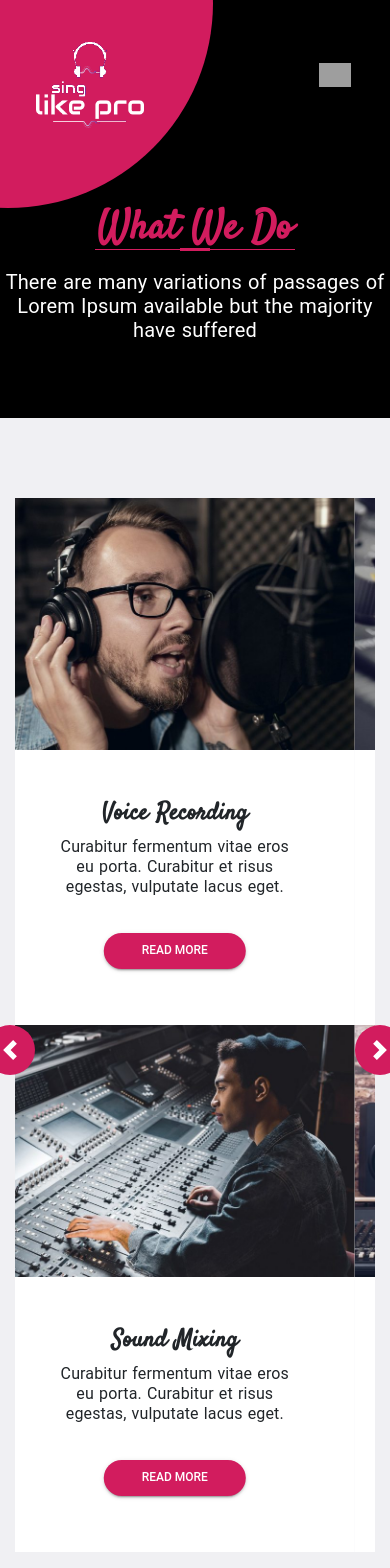
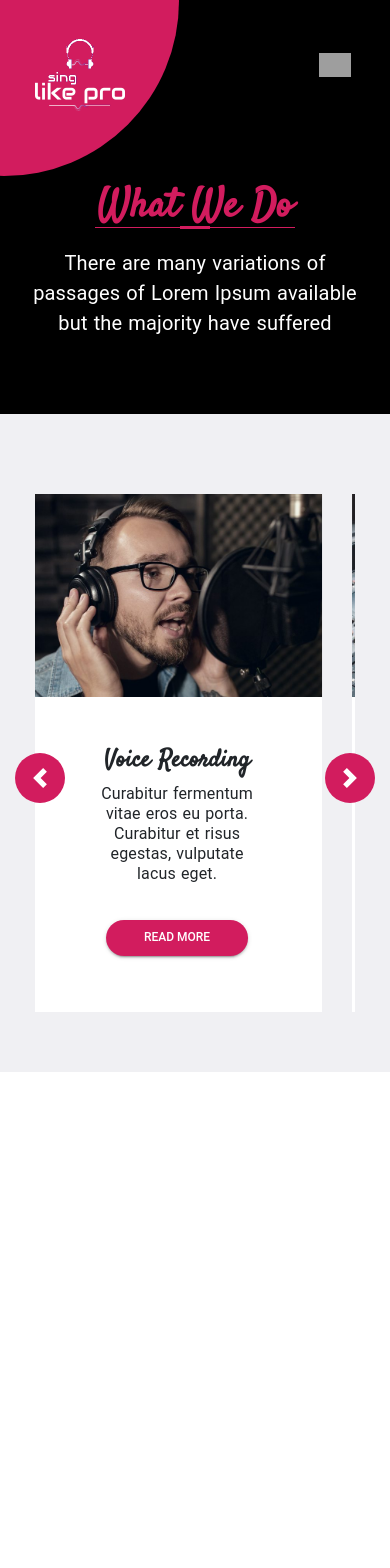
Before and after one commit to bharatbiswal/SingLikePro, a Nuxt app: page /service in a window 390 px wide. Shown: the top 1568 px of the page. After the commit the page ends 1072 px from the top, so only its background shows below. Built offline with nearby package versions, Linux system fonts and the light colour scheme; grey boxes are pictures that could not be loaded; a web font is replaced by a local one.

Commit message:
modified changes for service responsive

```diff
--- a/components/Navbar3.vue
+++ b/components/Navbar3.vue
@@ -7,7 +7,6 @@
             class="img-responsive img-large"
             src=".././assets/images/logo3.png"
             alt="logo"
-            style="width: 120px;"
           />
           <!-- <img
             class="img-responsive img-small"
@@ -311,6 +310,7 @@ li {
 }
  .img-large {
     display: inline-block;
+    width: 120px;
   }
   .navbar-item-padding{
     padding-left: 50px;
@@ -391,7 +391,14 @@ li {
   .img-large {
     position: static;
     left: 0px;
+    width: 100px;
   }
+  .navbar-brand::after {
+    width: 350px;
+    height: 350px;
+    left: 1%;
+    top: 1%;
+}
 
 }
 @media (max-width: 500px) {
--- a/pages/service.vue
+++ b/pages/service.vue
@@ -7,14 +7,14 @@
         <h3>What We Do</h3>
         <p>There are many variations of passages of Lorem Ipsum available but the majority have suffered</p>
       </div>
-
+      <!-- Before width 768px -->
 	  	<div class="top-content">
         <div class="container">
-        		<div id="carousel-example" class="carousel slide" data-ride="carousel">
+              <div id="serviceMaxCarousel" class="carousel slide service-carousel" data-ride="carousel">
                 <div class="carousel-inner row w-100 mx-auto" role="listbox">
                 <div class="carousel-item active">
                 <div class="row">
-								<div class="col-12 col-md-6 col-lg-6">
+                  <div class="col-12 col-md-6 col-lg-6 col-sm-6">
                     <div class="service-view text-center">
                       <div class="serv-image-view">
                         <img src=".././assets/images/service/serv1.jpg" />
@@ -31,7 +31,7 @@
                       </div>
                     </div>
                   </div>
-								<div class="col-12 col-md-6 col-lg-6">
+                  <div class="col-12 col-md-6 col-lg-6 col-sm-6">
                     <div class="service-view text-center">
                       <div class="serv-image-view">
                         <img src=".././assets/images/service/serv2.jpg" />
@@ -53,7 +53,7 @@
 
               <div class="carousel-item">
                 <div class="row">
-								<div class="col-12 col-md-6 col-lg-6">
+                  <div class="col-12 col-md-6 col-lg-6 col-sm-6">
                     <div class="service-view text-center">
                       <div class="serv-image-view">
                         <img src=".././assets/images/service/serv3.jpg" />
@@ -70,7 +70,7 @@
                       </div>
                     </div>
                   </div>
-								<div class="col-12 col-md-6 col-lg-6">
+                  <div class="col-12 col-md-6 col-lg-6 col-sm-6">
                     <div class="service-view text-center">
                       <div class="serv-image-view">
                         <img src=".././assets/images/service/serv4.jpg" />
@@ -91,17 +91,121 @@
               </div>
 
                 </div>
-        			<a class="carousel-control-prev" href="#carousel-example" role="button" data-slide="prev">
+                <a class="carousel-control-prev" href="#serviceMaxCarousel" role="button" data-slide="prev">
               <span class="carousel-control-prev-icon" aria-hidden="true"></span>
               <span class="sr-only">Previous</span>
             </a>
-					<a class="carousel-control-next" href="#carousel-example" role="button" data-slide="next">
+            <a class="carousel-control-next" href="#serviceMaxCarousel" role="button" data-slide="next">
               <span class="carousel-control-next-icon" aria-hidden="true"></span>
               <span class="sr-only">Next</span>
             </a>
               </div>
             </div>
+
+      <!-- Before width 768px -->
+
+       <!-- After width 768px -->
+      <div class="container">
+        <div id="serviceMinCarousel" class="service-min-carousel carousel slide" data-ride="carousel">
+            <div class="carousel-inner row w-100 mx-auto" role="listbox">
+                <div class="carousel-item col-md-3 active">
+                  <div class="panel panel-default">
+                      <div class="panel-thumbnail">
+                       <div class="service-view text-center">
+                          <div class="serv-image-view">
+                            <img src=".././assets/images/service/serv1.jpg" />
                           </div>
+                          <div class="serv-content-view">
+                            <div class="description">
+                            <h5>Voice Recording</h5>
+                            <p>
+                              Curabitur fermentum vitae eros eu porta. Curabitur et risus egestas,
+                              vulputate lacus eget.
+                            </p>
+                            <md-button class="md-raised md-accent read-btn">Read More</md-button>
+                            </div>
+                          </div>
+                        </div>
+                      </div>
+                    </div>
+                </div>
+                <div class="carousel-item col-md-3">
+                  <div class="panel panel-default">
+                      <div class="panel-thumbnail">
+                         <div class="service-view text-center">
+                            <div class="serv-image-view">
+                              <img src=".././assets/images/service/serv2.jpg" />
+                            </div>
+                            <div class="serv-content-view">
+                              <div class="description">
+                              <h5>Sound Mixing</h5>
+                              <p>
+                                Curabitur fermentum vitae eros eu porta. Curabitur et risus egestas,
+                                vulputate lacus eget.
+                              </p>
+                              <md-button class="md-raised md-accent read-btn">Read More</md-button>
+                              </div>
+                            </div>
+                          </div>
+                      </div>
+                    </div>
+                </div>
+                <div class="carousel-item col-md-3">
+                  <div class="panel panel-default">
+                      <div class="panel-thumbnail">
+                        <div class="service-view text-center">
+                          <div class="serv-image-view">
+                            <img src=".././assets/images/service/serv3.jpg" />
+                          </div>
+                          <div class="serv-content-view">
+                            <div class="description">
+                            <h5>Track Mastering</h5>
+                            <p>
+                              Curabitur fermentum vitae eros eu porta. Curabitur et risus egestas,
+                              vulputate lacus eget.
+                            </p>
+                            <md-button class="md-raised md-accent read-btn">Read More</md-button>
+                            </div>
+                          </div>
+                        </div>
+                      </div>
+                    </div>
+                </div>
+                <div class="carousel-item col-md-3">
+                    <div class="panel panel-default">
+                      <div class="panel-thumbnail">
+                          <div class="service-view text-center">
+                            <div class="serv-image-view">
+                              <img src=".././assets/images/service/serv4.jpg" />
+                            </div>
+                            <div class="serv-content-view">
+                              <div class="description">
+                              <h5>Audio Matching</h5>
+                              <p>
+                                Curabitur fermentum vitae eros eu porta. Curabitur et risus egestas,
+                                vulputate lacus eget.
+                              </p>
+                              <md-button class="md-raised md-accent read-btn">Read More</md-button>
+                              </div>
+                            </div>
+                          </div>
+                      </div>
+                    </div>
+                </div>
+            </div>
+            <a class="carousel-control-prev" href="#serviceMinCarousel" role="button" data-slide="prev">
+              <span class="carousel-control-prev-icon" aria-hidden="true"></span>
+              <span class="sr-only">Previous</span>
+            </a>
+            <a class="carousel-control-next" href="#serviceMinCarousel" role="button" data-slide="next">
+              <span class="carousel-control-next-icon" aria-hidden="true"></span>
+              <span class="sr-only">Next</span>
+            </a>
+        </div>
+      </div>
+       <!-- After width 768px -->
+</div>
+
     </section>
   </div>
   <!--Service Wrapper End-->
@@ -117,17 +221,17 @@ export default {
   data() {
     return {};
   },
-//   head() {
-//     return {
-//       script:[
-//           {
-//             type: "module",
-//             src: "slide.js"
-//           }
+  // head() {
+  //   return {
+  //     script:[
+  //         {
+  //           type: "module",
+  //           src: "slide.js"
+  //         }
 
-//       ]
-//     };
-//   },
+  //     ]
+  //   };
+  // },
   transition: "slide",
   components: {
     Navbar3
@@ -139,13 +243,13 @@ export default {
 <style scoped>
 .service-section {
   background-color: #f0f0f3;
-  padding: 150px 0;
+  padding: 9rem 0;
   position: relative;
 }
 
 .section-title {
   margin-bottom: 80px;
-  padding: 60px 0;
+  padding: 60px 20px;
   background-color: #000;
   width: 100%;
   text-align: center;
@@ -193,7 +297,7 @@ export default {
   /* font-family: "Satisfy", cursive; */
   color: #fff;
   font-size: 20px;
-  line-height: 24px;
+  line-height: 30px;
 }
 
 .service-view {
@@ -223,13 +327,13 @@ export default {
     font-size: 1.5rem;
     font-family: "Satisfy", cursive;
 }
-.left-arrow-style {
+.service-carousel .left-arrow-style, .service-min-carousel .left-arrow-style{
   position: absolute;
   left: 40px;
   top: 20px;
   z-index: 9;
 }
-.left-arrow-style .fa {
+.service-carousel .left-arrow-style .fa, .service-min-carousel .left-arrow-style .fa{
   color: #000;
   font-size: 30px;
   padding: 0px 20px;
@@ -237,14 +341,14 @@ export default {
   border-radius: 50px;
   margin-right: 10px;
 }
-.left-arrow-style a {
+.service-carousel .left-arrow-style a, .service-min-carousel .left-arrow-style a{
   display: flex;
   /* vertical-align: middle; */
   font-size: 14px;
   align-items: center;
   color: #000 !important;
 }
-.left-arrow-style a:hover {
+.service-carousel .left-arrow-style a:hover, .service-min-carousel .left-arrow-style a:hover {
   text-decoration: none;
 }
 
@@ -274,7 +378,7 @@ export default {
     }
   }
 
-.carousel-control-prev{
+.service-carousel .carousel-control-prev, .service-min-carousel .carousel-control-prev{
 	left: -30px;
     width: 50px;
     top: 50%;
@@ -285,7 +389,7 @@ export default {
     border-radius: 50px;
 }
 
-.carousel-control-next{
+.service-carousel .carousel-control-next, .service-min-carousel .carousel-control-next{
 	right: -30px;
     width: 50px;
     top: 50%;
@@ -296,42 +400,106 @@ export default {
     border-radius: 50px;
 }
 
-/*
-    code by Iatek LLC 2018 - CC 2.0 License - Attribution required
-    code customized by Azmind.com
-*/
-@media (min-width: 768px) and (max-width: 991px) {
-    /* Show 4th slide on md if col-md-4*/
-    .carousel-inner .active.col-md-6.carousel-item + .carousel-item + .carousel-item + .carousel-item {
+
+@media (max-width: 768px) {
+  .service-min-carousel{
+    padding: 0 20px;
+  }
+  .service-min-carousel .carousel-control-prev{
+    left: 0;
+  }
+  .service-min-carousel .carousel-control-next{
+    right: 0;
+  }
+  .service-section{
+    padding: 8rem 0 60px;
+  }
+
+
+}
+
+    #serviceMaxCarousel{
+        display: none;
+    }
+
+
+
+@media (min-width: 768px) {
+
+   #serviceMaxCarousel{
+        display: block;
+    }
+
+    #serviceMinCarousel{
+        display: none;
+    }
+
+    /* show 3 items */
+    /* .service-min-carousel .carousel-inner .active,
+    .service-min-carousel .carousel-inner .active + .service-min-carousel .carousel-item,
+    .service-min-carousel .carousel-inner .active + .service-min-carousel .carousel-item +
+    .service-min-carousel .carousel-item,
+    .service-min-carousel .carousel-inner .active + .service-min-carousel .carousel-item +
+    .service-min-carousel .carousel-item + .service-min-carousel .carousel-item  {
+        display: block;
+    } */
+
+    #serviceMinCarousel .carousel-inner .carousel-item.active:not(.carousel-item-right):not(.carousel-item-left),
+    #serviceMinCarousel .carousel-inner .carousel-item.active:not(.carousel-item-right):not(.carousel-item-left) + .carousel-item,
+    #serviceMinCarousel .carousel-inner .carousel-item.active:not(.carousel-item-right):not(.carousel-item-left) + .carousel-item + .carousel-item,
+    #serviceMinCarousel .carousel-inner .carousel-item.active:not(.carousel-item-right):not(.carousel-item-left) + .carousel-item + .carousel-item + .carousel-item {
+        transition: none;
+    }
+
+    #serviceMinCarousel .carousel-inner .carousel-item-next,
+    #serviceMinCarousel .carousel-inner .carousel-item-prev {
+      position: relative;
+      transform: translate3d(0, 0, 0);
+    }
+
+    #serviceMinCarousel .carousel-inner .active.carousel-item + .carousel-item + .carousel-item + .carousel-item + .carousel-item {
         position: absolute;
         top: 0;
-        right: -33.3333%;  /*change this with javascript in the future*/
+        right: -25%;
         z-index: -1;
         display: block;
         visibility: visible;
     }
+
+    /* left or forward direction */
+    #serviceMinCarousel .active.carousel-item-left + .carousel-item-next.carousel-item-left,
+    #serviceMinCarousel .carousel-item-next.carousel-item-left + .carousel-item,
+    #serviceMinCarousel .carousel-item-next.carousel-item-left + .carousel-item + .carousel-item,
+    #serviceMinCarousel .carousel-item-next.carousel-item-left + .carousel-item + .carousel-item + .carousel-item,
+    #serviceMinCarousel .carousel-item-next.carousel-item-left + .carousel-item + .carousel-item + .carousel-item + .carousel-item {
+        position: relative;
+        transform: translate3d(-100%, 0, 0);
+        visibility: visible;
     }
-@media (min-width: 576px) and (max-width: 768px) {
-    /* Show 3rd slide on sm if col-sm-6*/
-    .carousel-inner .active.col-sm-6.carousel-item + .carousel-item + .carousel-item {
+
+    /* farthest right hidden item must be abso position for animations */
+    #serviceMinCarousel .carousel-inner .carousel-item-prev.carousel-item-right {
         position: absolute;
         top: 0;
-        right: -50%;  /*change this with javascript in the future*/
+        left: 0;
         z-index: -1;
         display: block;
         visibility: visible;
     }
-}
-@media (max-width: 576px) {
-    /* Show 3rd slide on sm if col-sm-6*/
-    .carousel-inner .active.col-sm-6.carousel-item + .carousel-item + .carousel-item {
-        position: absolute;
-        top: 0;
-        right: -50%;  /*change this with javascript in the future*/
-        z-index: -1;
+
+    /* right or prev direction */
+    #serviceMinCarousel .active.carousel-item-right + .carousel-item-prev.carousel-item-right,
+    #serviceMinCarousel .carousel-item-prev.carousel-item-right + .carousel-item,
+    #serviceMinCarousel .carousel-item-prev.carousel-item-right + .carousel-item + .carousel-item,
+    #serviceMinCarousel .carousel-item-prev.carousel-item-right + .carousel-item + .carousel-item + .carousel-item,
+    #serviceMinCarousel .carousel-item-prev.carousel-item-right + .carousel-item + .carousel-item + .carousel-item + .carousel-item {
+        position: relative;
+        transform: translate3d(100%, 0, 0);
+        visibility: visible;
         display: block;
         visibility: visible;
     }
+
 }
 
 
```
Also changed, not shown: static/slide.js (+19 -12 lines). Lines whose indentation alone changed are shown as unchanged.
